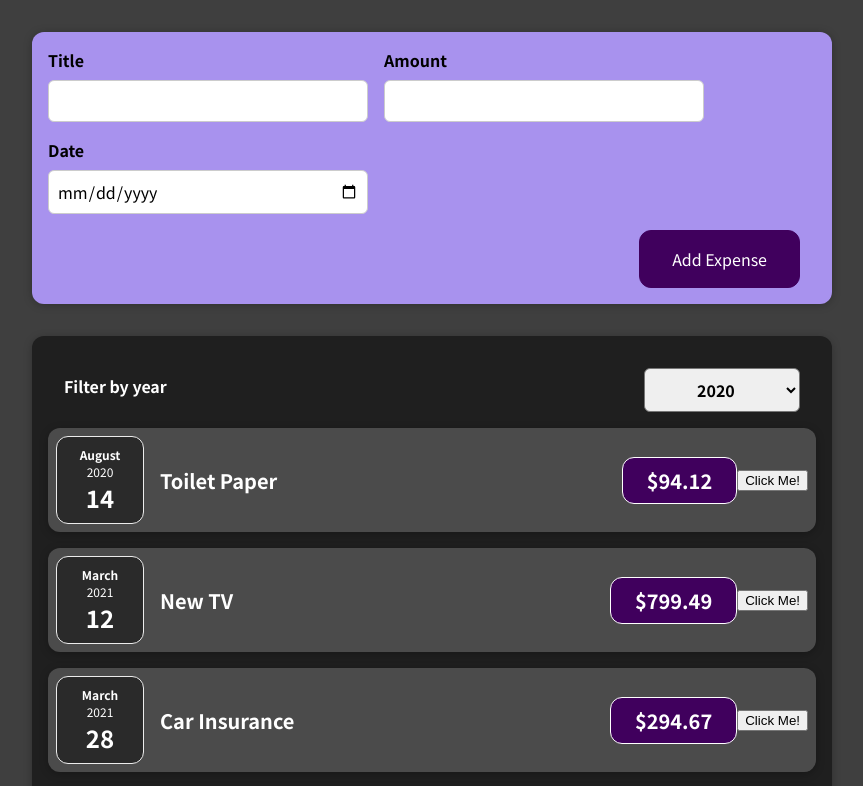
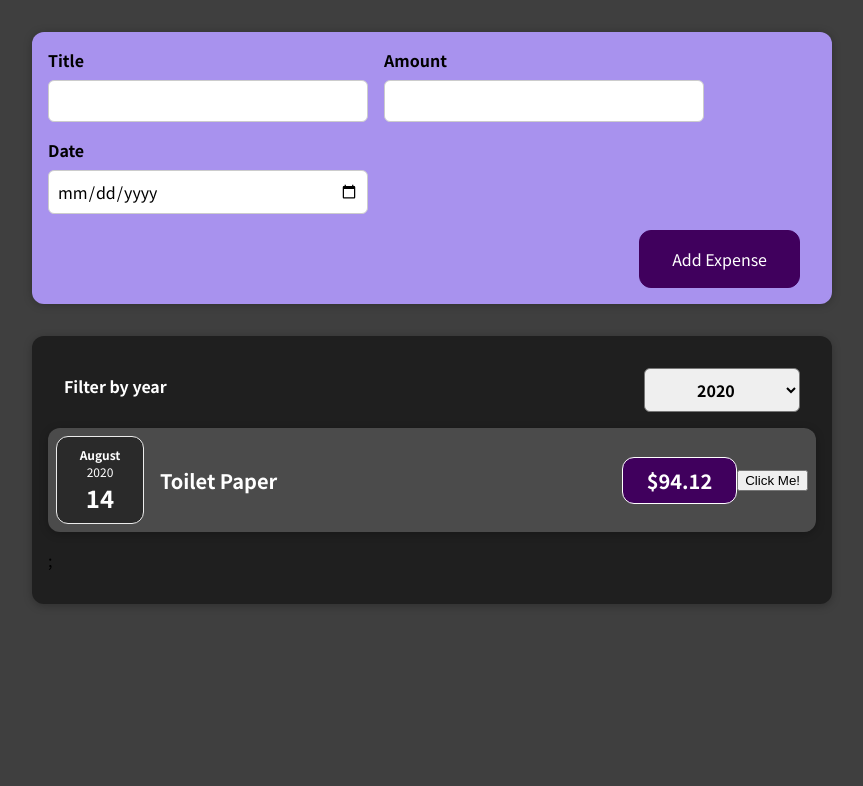
Before and after one commit to harmandeep7948/React-App, a React (Create React App) app: page / in a window 1280 px wide. Shown: the top 786 px of the page, without its empty margins (208-1071 px from the left). Built offline with nearby package versions, Linux system fonts and the light colour scheme.

Commit message:
added expense list

```diff
--- a/src/components/Expenses/ExpenseItem.js
+++ b/src/components/Expenses/ExpenseItem.js
@@ -10,6 +10,7 @@ const ExpenseItem = (props) => {
     setTitle("Updated!");
   }
   return (
+    <li>
     <Card className="expense-item">
       <ExpenseDate date={props.date}></ExpenseDate>
       <div className="expense-item__description">
@@ -18,6 +19,7 @@ const ExpenseItem = (props) => {
       </div>
       <button onClick={eventHandler}>Click Me!</button>
     </Card>
+    </li>
   );
 }
 
--- a/src/components/Expenses/Expenses.js
+++ b/src/components/Expenses/Expenses.js
@@ -1,16 +1,20 @@
 import React, { useState } from "react";
 
 import "./Expenses.css";
-import ExpenseItem from "./ExpenseItem";
 import ExpensesFilter from "./ExpensesFilter";
+import ExpensesList from "./ExpensesList";
 import Card from "../UI/Card";
 
 const Expenses = (props) => {
-  console.log(props.expenses);
   const [filteredYear, setFilteredYear] = useState("2020");
   const filterChangeHandler = (selectedYear) => {
     setFilteredYear(selectedYear);
   };
+
+  const filteredExpenses = props.expenses.filter((expense) => {
+    return expense.date.getFullYear().toString() === filteredYear;
+  });
+
   return (
     <div>
       <Card className="expenses">
@@ -18,14 +22,7 @@ const Expenses = (props) => {
           selected={filteredYear}
           onChangeFilter={filterChangeHandler}
         />
-        {(props.expenses || []).map((expense) => (
-          <ExpenseItem
-            key={expense.id}
-            title={expense.title}
-            amount={expense.amount}
-            date={expense.date}
-          />
-        ))}
+        <ExpensesList items={filteredExpenses}/>
       </Card>
     </div>
   );
--- /dev/null
+++ b/src/components/Expenses/ExpensesList.css
@@ -0,0 +1,9 @@
+.expenses-list {
+    list-style: none;
+    padding: 0;
+}
+
+.expenses-list__fallback {
+    color: white;
+    text-align: center;
+}
--- /dev/null
+++ b/src/components/Expenses/ExpensesList.js
@@ -0,0 +1,24 @@
+import React from "react";
+
+import ExpenseItem from "./ExpenseItem";
+import "./ExpensesList.css";
+
+const ExpensesList = (props) => {
+  if (props.items.length === 0) {
+    return <h2 className="expenses-list__fallback">Found No Expense</h2>;
+  }
+  return (
+    <ul className="expenses-list">
+      {props.items.map((expense) => (
+        <ExpenseItem
+          key={expense.id}
+          title={expense.title}
+          amount={expense.amount}
+          date={expense.date}
+        />
+      ))}
+      ;
+    </ul>
+  );
+};
+export default ExpensesList;
```
Also changed, not shown: 1 other file (tests, documents, lock files or other folders).
